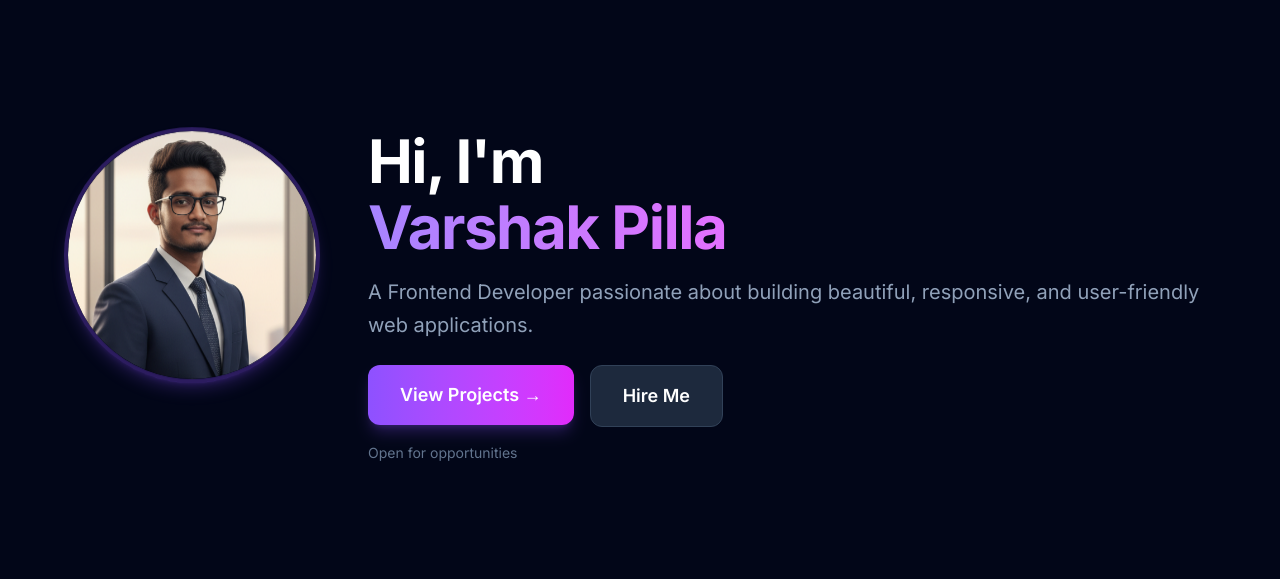
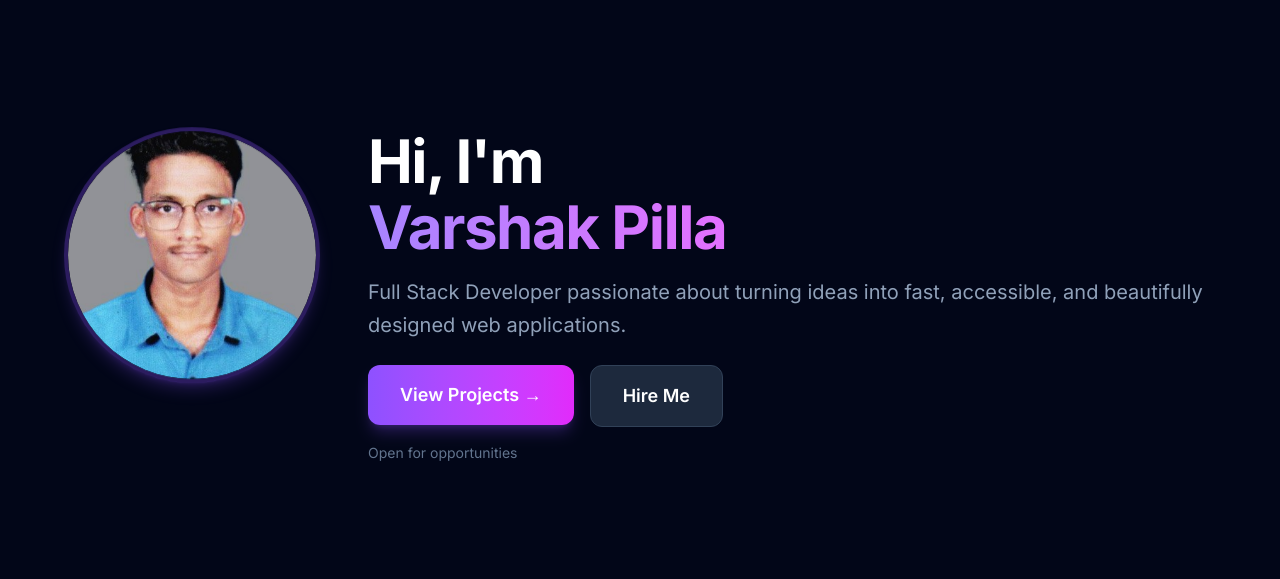
Before and after one commit to Saivarshak/Portfolio, a Django app: page / in a window 1280 px wide. Shown: the top 579 px of the page. Run offline with Django 4.2, Linux system fonts and the light colour scheme.

Commit message:
code updated

```diff
--- a/portfolio_app/templates/index.html
+++ b/portfolio_app/templates/index.html
@@ -28,7 +28,7 @@
     <!-- Profile Image -->
     <div class="flex-shrink-0 w-64 h-64 rounded-full overflow-hidden border-4 border-violet-500/30 shadow-lg shadow-violet-500/20 animate-float">
       <img
-        src="{% static 'images/profile.png' %}"
+        src="{% static 'images/profile.jpg' %}"
         alt="Profile Image"
         class="w-full h-full object-cover rounded-full"
       >
@@ -43,7 +43,7 @@
         </span>
       </h1>
       <p class="text-lg md:text-xl text-slate-400 mb-6 leading-relaxed">
-        A Frontend Developer passionate about building beautiful, responsive, and user-friendly web applications.
+        Full Stack Developer passionate about turning ideas into fast, accessible, and beautifully designed web applications.
       </p>
       <div class="flex flex-col sm:flex-row items-center md:items-start gap-4 mb-4">
         <a href="#projects" class="px-8 py-4 bg-gradient-to-r from-violet-500 to-fuchsia-500 rounded-xl font-semibold text-lg hover:opacity-90 transition-opacity shadow-lg shadow-violet-500/25">
@@ -175,7 +175,7 @@
       <img src="{% static 'images/ecommerce.png' %}" alt="E-Commerce Web App" class="mb-4 w-full h-48 object-cover rounded-xl">
       <h3 class="text-xl font-semibold mb-2">🛒 E-Commerce Web App</h3>
       <p class="text-slate-400 mb-4 text-center">
-        Full-stack shopping platform with login, REST APIs, and payments using Django & MySQL.
+        Full-stack shopping platform with login using Python Django & MySQL .
       </p>
       <p class="text-sm text-slate-500">💡 Tech: HTML, CSS, JS, Python, Django, MySQL</p>
     </div>
@@ -204,7 +204,7 @@
       <p class="text-slate-400 mb-4 text-center">
         Django app to create, edit, and download resumes dynamically.
       </p>
-      <p class="text-sm text-slate-500">💡 Tech: Python, Django</p>
+      <p class="text-sm text-slate-500">💡 Tech: Html ,Css ,js ,Python , Django</p>
     </div>
 
   </div>
```
